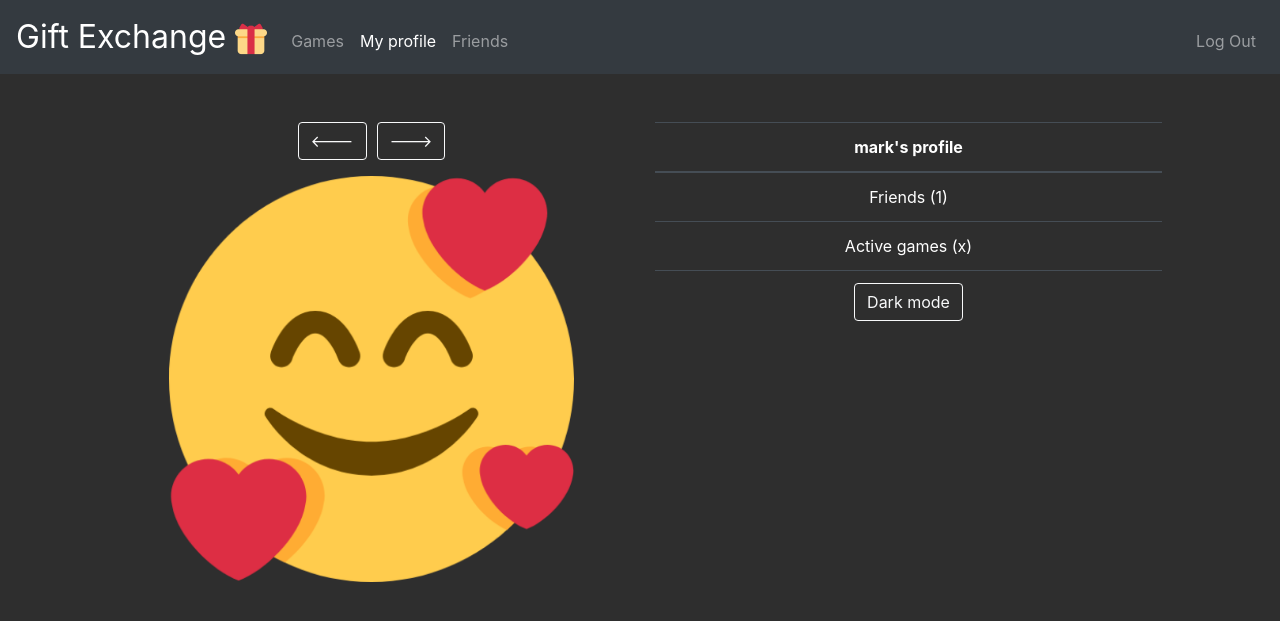
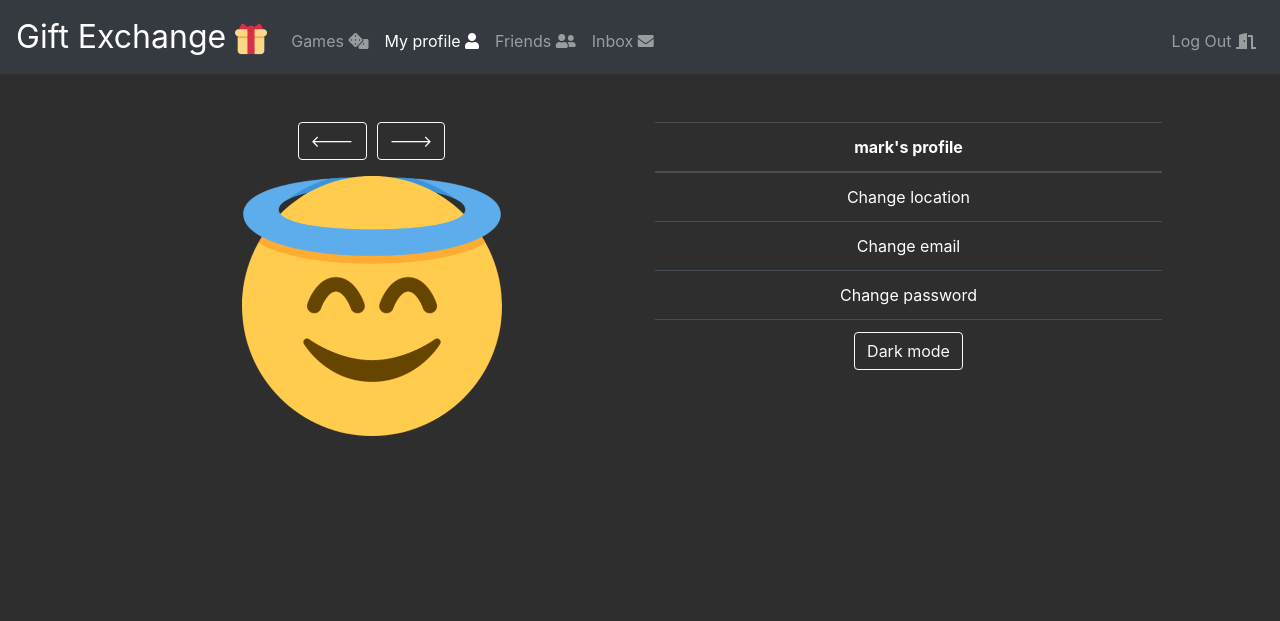
Before and after one commit to MarkSeliter/gift-exchange, a Flask app: page / in a window 1280 px wide. Shown: the top 621 px of the page. Run offline with Flask 2, Linux system fonts and the light colour scheme; a user stored in the database is signed in; data comes from the database, SQL or seed files in the repository; some libraries are stand-ins or nearby versions.

Commit message:
updated db, app and added a few templates

```diff
--- a/app.py
+++ b/app.py
@@ -199,3 +199,28 @@
 
     # if its a get method (load the register page to register)
     return render_template("register.html")
+
+
+@app.route("/friends", methods=["GET", "POST"])
+@login_required
+def friends():
+    """Lists all your friends and firend requests"""
+
+    rows = db("SELECT * FROM users WHERE id = {}".format(session['user_id']))
+    darkmode = rows[0]['darkmode']
+    rows = db("SELECT * FROM friends WHERE user_id = {}".format(session['user_id']))
+
+    friends = []
+
+    for row in rows:
+        look = db("SELECT * FROM users WHERE id = '{}'".format(row['friend_id']))
+
+        friend = {
+        'username': look[0]['username'],
+        'image_id': look[0]['image_id'],
+        }
+        friends.append(friend)
+
+    friends.sort()
+
+    return render_template("friends.html",friends=friends, darkmode=darkmode)
--- a/static/styles.css
+++ b/static/styles.css
@@ -36,7 +36,13 @@
 
 .cstmbtn
 {
-    margin-bottom: 1rem;
     margin-right: 5px;
     margin-left: 5px;
 }
+
+.pp_index
+{
+    padding-top: 1rem;
+    padding-bottom: 1rem;
+    max-width: 260px;
+}
--- a/templates/index.html
+++ b/templates/index.html
@@ -1,7 +1,7 @@
-{% extends "layout-light.html" %}
+{% extends "layout.html" %}
 
 {% block title %}
-    Home
+    {{ username }}'s profile
 {% endblock %}
 
 {% block index %}
@@ -21,8 +21,8 @@
     			    <input type="hidden" name="change_pp" value="1">
     			    <button type="submit" class="cstmbtn btn btn-outline-{% if darkmode == 0 %}light{% else %}dark{% endif %}">---></button>
     		    </form>
-    		</div>
-            <img style="width: 80%;" src="/static/pp/{{ image }}.png">
+    		</div><br>
+            <img class="pp_index" src="/static/pp/{{ image }}.png">
         </div>
 
 	    <div class="col">
@@ -31,10 +31,13 @@
 	        	<thead><tr><th>{{ username }}'s profile</th></tr></thead>
 	        	<tbody>
 	        		<tr>
-	        			<td>Friends ({{ friend_num }})</td>
+	        			<td>Change location</td>
 	        		</tr>
 	        		<tr>
-	        			<td>Active games (x)</td>
+	        			<td>Change email</td>
+	        		</tr>
+	        		<tr>
+	        			<td>Change password <span class="glyphicon glyphicon-user"></span></td>
 	        		</tr>
 	        		<tr>
 	        			<td>
--- /dev/null
+++ b/templates/layout.html
@@ -0,0 +1,73 @@
+<!DOCTYPE html>
+
+<html lang="en">
+
+    <head>
+
+        <meta charset="utf-8">
+        <meta name="viewport" content="initial-scale=1, width=device-width">
+
+        <!-- http://getbootstrap.com/docs/4.5/ -->
+        <link rel="stylesheet" href="https://cdn.jsdelivr.net/npm/bootstrap@4.5.3/dist/css/bootstrap.min.css" integrity="sha384-TX8t27EcRE3e/ihU7zmQxVncDAy5uIKz4rEkgIXeMed4M0jlfIDPvg6uqKI2xXr2" crossorigin="anonymous">
+
+        <!-- https://favicon.io/emoji-favicons/wrapped-gift -->
+        <link href="/static/favicon.ico" rel="icon">
+        <link href="/static/styles.css" rel="stylesheet">
+
+        <!-- https://fontawesome.com/ -->
+        <link rel="stylesheet" href="https://use.fontawesome.com/releases/v5.12.1/css/all.css" crossorigin="anonymous">
+
+        <!-- http://getbootstrap.com/docs/4.5/ -->
+        <script src="https://code.jquery.com/jquery-3.5.1.slim.min.js" integrity="sha384-DfXdz2htPH0lsSSs5nCTpuj/zy4C+OGpamoFVy38MVBnE+IbbVYUew+OrCXaRkfj" crossorigin="anonymous">
+        </script>
+        <script src="https://cdn.jsdelivr.net/npm/bootstrap@4.5.3/dist/js/bootstrap.bundle.min.js" integrity="sha384-ho+j7jyWK8fNQe+A12Hb8AhRq26LrZ/JpcUGGOn+Y7RsweNrtN/tE3MoK7ZeZDyx" crossorigin="anonymous">
+        </script>
+
+        <title>Gift Exchange: {% block title %}{% endblock %}</title>
+
+    </head>
+
+    <body class="{% if darkmode == 0 %} dark_background {% endif %}">
+
+        <nav class="navbar navbar-expand-md {% if darkmode == 0 %} navbar-dark bg-dark border-dark {% else %} navbar-light bg-light border {% endif %}">
+            <a class="navbar-brand" href="/">Gift Exchange <img src="/static/favicon-32x32.png" alt="" class=".align-top .align-middle .align-bottom"></a>
+            <button aria-controls="navbar" aria-expanded="false" aria-label="Toggle navigation" class="navbar-toggler" data-target="#navbar" data-toggle="collapse" type="button">
+                <span class="navbar-toggler-icon"></span>
+            </button>
+            <div class="collapse navbar-collapse" id="navbar">
+                {% if session.user_id %}
+                    <ul class="navbar-nav mr-auto mt-2">
+                        <li class="nav-item"><a class="nav-link" href="/">Games <i class="fas fa-dice"></i></a></li>
+                        <li class="nav-item"><a class="nav-link {% block index %}{% endblock %}" href="/">My profile <i class="fas fa-user"></i></a></li>
+                        <li class="nav-item"><a class="nav-link {% block friends %}{% endblock %}" href="/friends">Friends <i class="fas fa-user-friends"></i></a></li>
+                        <li class="nav-item"><a class="nav-link" href="/">Inbox <i class="fas fa-envelope"></i></a></li>
+                    </ul>
+                    <ul class="navbar-nav ml-auto mt-2">
+                        <li class="nav-item"><a class="nav-link" href="/logout">Log Out <i class="fas fa-door-open"></i></a></li>
+                    </ul>
+                {% else %}
+                    <ul class="navbar-nav ml-auto mt-2">
+                        <li class="nav-item"><a class="nav-link {% block register %}{% endblock %}" href="/register">Register</a></li>
+                        <li class="nav-item"><a class="nav-link {% block login %}{% endblock %}" href="/login">Log In</a></li>
+                    </ul>
+                {% endif %}
+            </div>
+        </nav>
+
+        {% if get_flashed_messages() %}
+            <header>
+                <div class="alert alert-primary border text-center" role="alert">
+                    {{ get_flashed_messages() | join(" ") }}
+                </div>
+            </header>
+        {% endif %}
+
+        <main class="container p-5">
+            {% block main %}{% endblock %}
+        </main>
+
+        <footer class="small text-center text-muted"></footer>
+
+    </body>
+
+</html>
--- a/templates/login.html
+++ b/templates/login.html
@@ -1,4 +1,4 @@
-{% extends "layout-light.html" %}
+{% extends "layout.html" %}
 
 {% block title %}
     Log In
--- a/templates/register.html
+++ b/templates/register.html
@@ -1,4 +1,4 @@
-{% extends "layout-light.html" %}
+{% extends "layout.html" %}
 
 {% block title %}
     Register
```
Also changed, not shown: templates/friends.html (added, +59 -0 lines), database.db.
